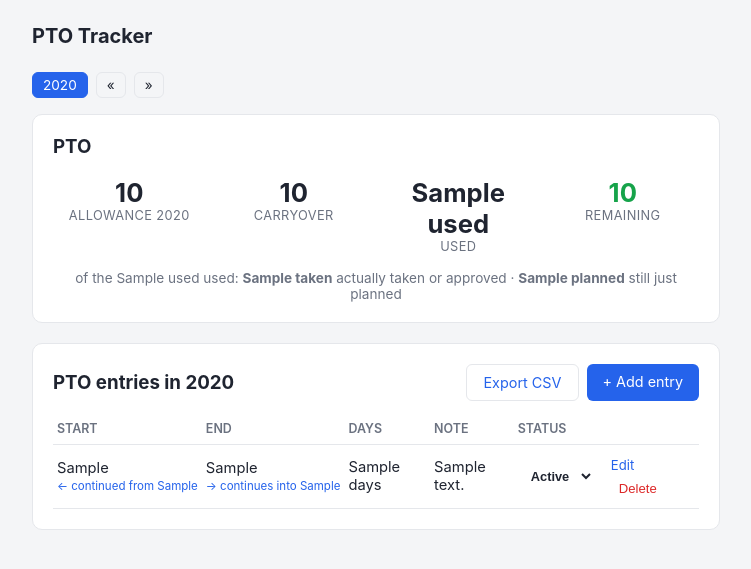
After one commit to Boisti13/pto-tracker, a Flask app: template templates/pto.html in a window 1280 px wide. The commit adds this page. Shown: the top 569 px of the page, without its empty margins (264-1015 px from the left). Run offline with Flask 3, Linux system fonts and the light colour scheme; data comes from the database, SQL or seed files in the repository; the template is opened without the code that fills it: most values are stand-ins (such as "Sample title", 1, 10 or a date in 2020).

Commit message:
Split PTO management out of the dashboard into its own tab
/ is now a lean overview — compact PTO/overtime/sick-leave tiles
(each with a "Details" link) plus upcoming holidays — matching what
Overtime and Sick Leave have always looked like from the dashboard.
Everything for actually managing PTO (the full allowance/carryover/
used/remaining stats, the entries table, add/edit/delete, status
changes, CSV export) moves to a new /pto route and its own "PTO" nav
link, mirroring how Overtime and Sick Leave already work as
self-contained tabs rather than being special-cased onto /.

All the PTO mutation redirects (add, edit, delete, status change, and
the allowance-override save) now land back on /pto instead of /,
since that's where you'd actually want to see the result.

Also refreshed the README screenshot, since the old one showed the
entries table that's no longer on this page at all.

Co-Authored-By: Claude Sonnet 5 <noreply@anthropic.com>

```diff
--- a/app.py
+++ b/app.py
@@ -653,29 +653,51 @@ def logout():
 @login_required
 def dashboard():
     year = int(request.args.get("year", date.today().year))
+    allowance = get_allowance(year)
+    carryover = get_carryover(year)
+    used = compute_used(year)
+
+    state = get_holiday_state()
+    all_holidays = {**state_holidays(date.today().year, state), **extra_holidays_for_years(date.today().year, date.today().year)}
+    upcoming_holidays = sorted((d, name) for d, name in all_holidays.items() if d >= date.today())
+
+    overtime_balances = {acc: get_overtime_balance(acc) for acc in OVERTIME_ACCOUNTS}
+    daily = get_daily_hours()
+    overtime_balances_days = {acc: (round(v / daily, 1) if daily else None) for acc, v in overtime_balances.items()}
+
+    sick_used = None
+    if sick_leave_enabled():
+        sick_used = sum(e["days"] for e in _sick_entries_with_days(year))
+
+    return render_template(
+        "dashboard.html",
+        year=year,
+        used=used,
+        remaining=allowance + carryover - used,
+        upcoming_holidays=upcoming_holidays,
+        years=_years_with_data(),
+        holiday_state_name=GERMAN_STATES[state],
+        overtime_balances_hhmm={acc: hours_to_hhmm(v) for acc, v in overtime_balances.items()},
+        overtime_balances_days=overtime_balances_days,
+        sick_used=sick_used,
+    )
+
+
+@app.route("/pto")
+@login_required
+def pto_entries():
+    year = int(request.args.get("year", date.today().year))
     entry_rows = _entries_with_days(year)
     used = sum(e["days"] for e in entry_rows)
     # "approved" counts the same as "taken" for this breakdown — both are
     # committed, only "planned" is still tentative.
     taken = sum(e["days"] for e in entry_rows if e["status"] in ("taken", "approved"))
     planned = used - taken
-
     allowance = get_allowance(year)
     carryover = get_carryover(year)
-    state = get_holiday_state()
-    all_holidays = {**state_holidays(date.today().year, state), **extra_holidays_for_years(date.today().year, date.today().year)}
-    upcoming_holidays = sorted((d, name) for d, name in all_holidays.items() if d >= date.today())
-
-    overtime_balances = {acc: get_overtime_balance(acc) for acc in OVERTIME_ACCOUNTS}
-    daily = get_daily_hours()
-    overtime_balances_days = {acc: (round(v / daily, 1) if daily else None) for acc, v in overtime_balances.items()}
-
-    sick_used = None
-    if sick_leave_enabled():
-        sick_used = sum(e["days"] for e in _sick_entries_with_days(year))
 
     return render_template(
-        "dashboard.html",
+        "pto.html",
         year=year,
         allowance=allowance,
         carryover=carryover,
@@ -684,13 +706,9 @@ def dashboard():
         planned=planned,
         remaining=allowance + carryover - used,
         entries=entry_rows,
-        upcoming_holidays=upcoming_holidays,
         years=_years_with_data(),
         statuses=ENTRY_STATUSES,
-        holiday_state_name=GERMAN_STATES[state],
-        overtime_balances_hhmm={acc: hours_to_hhmm(v) for acc, v in overtime_balances.items()},
-        overtime_balances_days=overtime_balances_days,
-        sick_used=sick_used,
+        holiday_state_name=GERMAN_STATES[get_holiday_state()],
     )
 
 
@@ -796,7 +814,7 @@ def add_entry():
             else:
                 _insert_pto_entry(start, end, note, status, half_day)
                 get_db().commit()
-                return redirect(url_for("dashboard", year=start.year))
+                return redirect(url_for("pto_entries", year=start.year))
     return render_template(
         "add_entry.html",
         error=error,
@@ -812,7 +830,7 @@ def add_entry():
 def edit_entry(entry_id):
     row, group_rows = _pto_entry_group(entry_id)
     if row is None:
-        return redirect(url_for("dashboard"))
+        return redirect(url_for("pto_entries"))
     group_ids = [r["id"] for r in group_rows]
     is_split = len(group_rows) > 1
     entry = {
@@ -860,7 +878,7 @@ def edit_entry(entry_id):
                 )
                 _insert_pto_entry(start, end, note, status, half_day)
                 db.commit()
-                return redirect(url_for("dashboard", year=start.year))
+                return redirect(url_for("pto_entries", year=start.year))
     return render_template(
         "add_entry.html",
         error=error,
@@ -886,7 +904,7 @@ def update_entry_status(entry_id):
             else:
                 db.execute("UPDATE pto_entries SET status = ? WHERE id = ?", (status, entry_id))
             db.commit()
-    return redirect(url_for("dashboard", year=year))
+    return redirect(url_for("pto_entries", year=year))
 
 
 @app.route("/entries/<int:entry_id>/delete", methods=["POST"])
@@ -901,7 +919,7 @@ def delete_entry(entry_id):
         else:
             db.execute("DELETE FROM pto_entries WHERE id = ?", (entry_id,))
         db.commit()
-    return redirect(url_for("dashboard", year=year))
+    return redirect(url_for("pto_entries", year=year))
 
 
 @app.route("/entries/export.csv")
@@ -1606,7 +1624,7 @@ def allowance():
                 (year, days),
             )
             db.commit()
-            return redirect(url_for("dashboard", year=year))
+            return redirect(url_for("pto_entries", year=year))
     rows = get_db().execute("SELECT * FROM allowances ORDER BY year DESC").fetchall()
     carryover_rows = get_db().execute("SELECT * FROM carryover ORDER BY year DESC").fetchall()
     return render_template(
--- a/templates/add_entry.html
+++ b/templates/add_entry.html
@@ -28,7 +28,7 @@
     <p class="muted" style="margin-top:6px;">An entry spanning New Year's is automatically split into one part per year (e.g. 21 Dec &ndash; 10 Jan becomes two linked entries), so each year's balance reflects only its own days.{% if is_split %} This entry is already split &mdash; editing it here edits the whole date range and re-splits it on save.{% endif %}</p>
     <p style="margin-top:16px;">
       <button class="btn" type="submit">{{ 'Save changes' if entry else 'Save' }}</button>
-      <a class="btn secondary" href="{{ url_for('dashboard') }}">Cancel</a>
+      <a class="btn secondary" href="{{ url_for('pto_entries') }}">Cancel</a>
     </p>
   </form>
 </div>
--- a/templates/base.html
+++ b/templates/base.html
@@ -13,6 +13,7 @@
       {% if session.get('logged_in') %}
       <nav>
         <a href="{{ url_for('dashboard') }}">Dashboard</a> &middot;
+        <a href="{{ url_for('pto_entries') }}">PTO</a> &middot;
         <a href="{{ url_for('overtime') }}">Overtime</a> &middot;
         {% if sick_leave_enabled %}
         <a href="{{ url_for('sick_leave') }}">Sick Leave</a> &middot;
--- /dev/null
+++ b/templates/pto.html
@@ -0,0 +1,91 @@
+{% extends "base.html" %}
+{% block title %}PTO{% endblock %}
+{% block content %}
+
+<div class="year-switch">
+  {% for y in years %}
+    <a href="{{ url_for('pto_entries', year=y) }}" class="{{ 'active' if y == year else '' }}">{{ y }}</a>
+  {% endfor %}
+  <a href="{{ url_for('pto_entries', year=year - 1) }}">&laquo;</a>
+  <a href="{{ url_for('pto_entries', year=year + 1) }}">&raquo;</a>
+</div>
+
+<div class="card">
+  <h3 style="margin-top:0;">PTO</h3>
+  <div class="stats">
+    <div class="stat">
+      <div class="value">{{ allowance | round(1) }}</div>
+      <div class="label">Allowance {{ year }}</div>
+    </div>
+    <div class="stat">
+      <div class="value">{{ carryover | round(1) }}</div>
+      <div class="label">Carryover</div>
+    </div>
+    <div class="stat">
+      <div class="value">{{ used }}</div>
+      <div class="label">Used</div>
+    </div>
+    <div class="stat remaining {{ 'negative' if remaining < 0 else '' }}">
+      <div class="value">{{ remaining | round(1) }}</div>
+      <div class="label">Remaining</div>
+    </div>
+  </div>
+  <p class="muted" style="text-align:center; margin:16px 0 0;">
+    of the {{ used }} used: <strong>{{ taken }}</strong> actually taken or approved &middot; <strong>{{ planned }}</strong> still just planned
+  </p>
+</div>
+
+<div class="card">
+  <div class="card-header-row">
+    <h3 style="margin:0;">PTO entries in {{ year }}</h3>
+    <div style="display:flex; gap:8px; flex-wrap:wrap;">
+      <a class="btn secondary" href="{{ url_for('export_pto_csv') }}">Export CSV</a>
+      <a class="btn" href="{{ url_for('add_entry') }}">+ Add entry</a>
+    </div>
+  </div>
+  {% if entries %}
+  <table class="entries-table">
+    <thead><tr><th>Start</th><th>End</th><th>Days</th><th>Note</th><th>Status</th><th></th></tr></thead>
+    <tbody>
+      {% for e in entries %}
+      <tr>
+        <td data-label="Start">
+          {{ e.start_display }}
+          {% if e.half_day == "start" %}<span class="badge-half">&frac12; day</span>{% endif %}
+          {% if e.continued_from %}<span class="badge-continue">&larr; continued from {{ e.continued_from }}</span>{% endif %}
+        </td>
+        <td data-label="End">
+          {{ e.end_display }}
+          {% if e.half_day == "end" %}<span class="badge-half">&frac12; day</span>{% endif %}
+          {% if e.continues_into %}<span class="badge-continue">&rarr; continues into {{ e.continues_into }}</span>{% endif %}
+        </td>
+        <td data-label="Days">{{ e.days }}</td>
+        <td data-label="Note">{{ e.note or "" }}</td>
+        <td data-label="Status">
+          <form class="inline" method="post" action="{{ url_for('update_entry_status', entry_id=e.id, year=year) }}">
+            <input type="hidden" name="csrf_token" value="{{ csrf_token() }}">
+            <select name="status" class="status-select status-{{ e.status }}" onchange="this.form.submit()">
+              {% for s in statuses %}
+              <option value="{{ s }}" {{ "selected" if e.status == s else "" }}>{{ s | capitalize }}</option>
+              {% endfor %}
+            </select>
+          </form>
+        </td>
+        <td class="actions-cell">
+          <a class="btn edit" href="{{ url_for('edit_entry', entry_id=e.id) }}">Edit</a>
+          <form class="inline" method="post" action="{{ url_for('delete_entry', entry_id=e.id, year=year) }}"
+                onsubmit="return confirm('Delete this entry?{{ ' This spans multiple years — both parts will be deleted.' if e.group_id else '' }}');">
+            <input type="hidden" name="csrf_token" value="{{ csrf_token() }}">
+            <button class="btn danger" type="submit">Delete</button>
+          </form>
+        </td>
+      </tr>
+      {% endfor %}
+    </tbody>
+  </table>
+  {% else %}
+  <p class="muted">No PTO recorded for {{ year }} yet.</p>
+  {% endif %}
+</div>
+
+{% endblock %}
```
Also changed, not shown: templates/dashboard.html (+6 -67 lines), README.md, screenshot.png.
